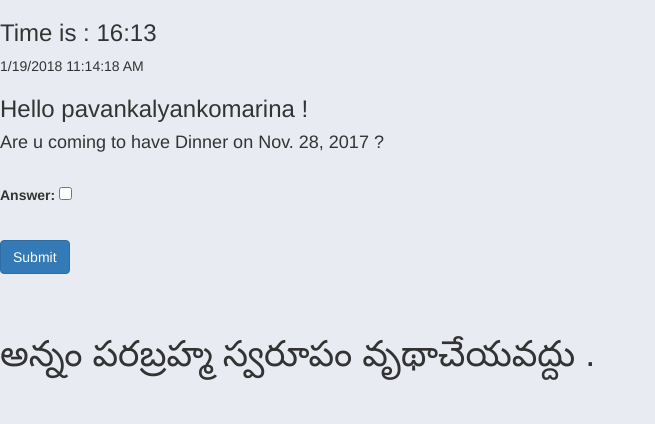
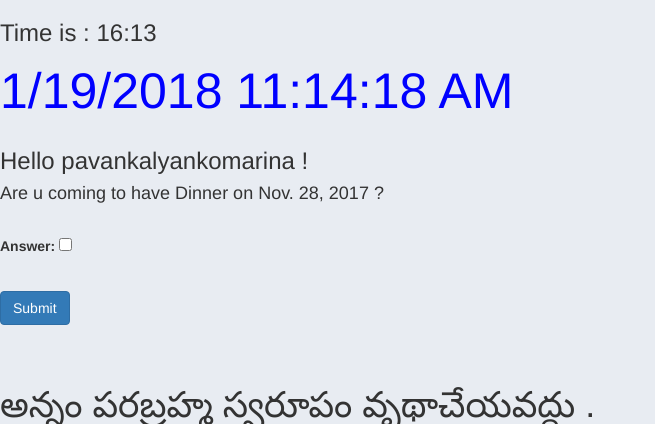
Before and after one commit to pavankomarina/prsct, a Django app: page /vote/8/ in a window 1280 px wide. Shown: the part 52-476 px from the top of the page, without its empty margins (0-655 px from the left). Run offline with Django 3.2, Linux system fonts and the light colour scheme; a user stored in the database is signed in; data comes from the database, SQL or seed files in the repository; some libraries are stand-ins or nearby versions.

Commit message:
updated style.css

```diff
--- a/hostel/static/hostel/style.css
+++ b/hostel/static/hostel/style.css
@@ -30,3 +30,7 @@ ul.errorlist > li {
 .glyphicon-star.active {
     color: #FDB230;
 }
+#root{
+  font-size:50px;
+  color:blue;
+}
```
